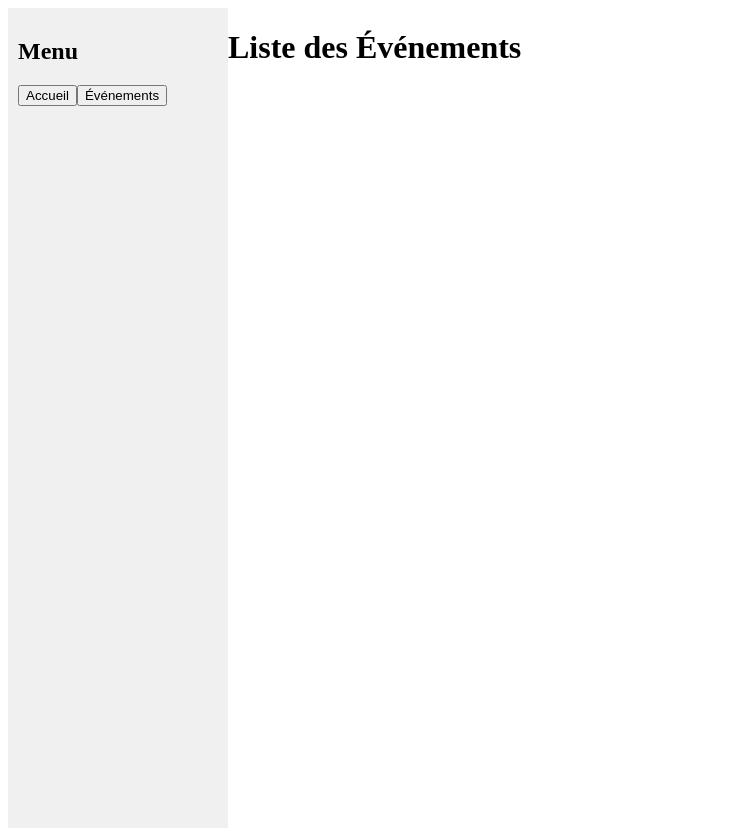
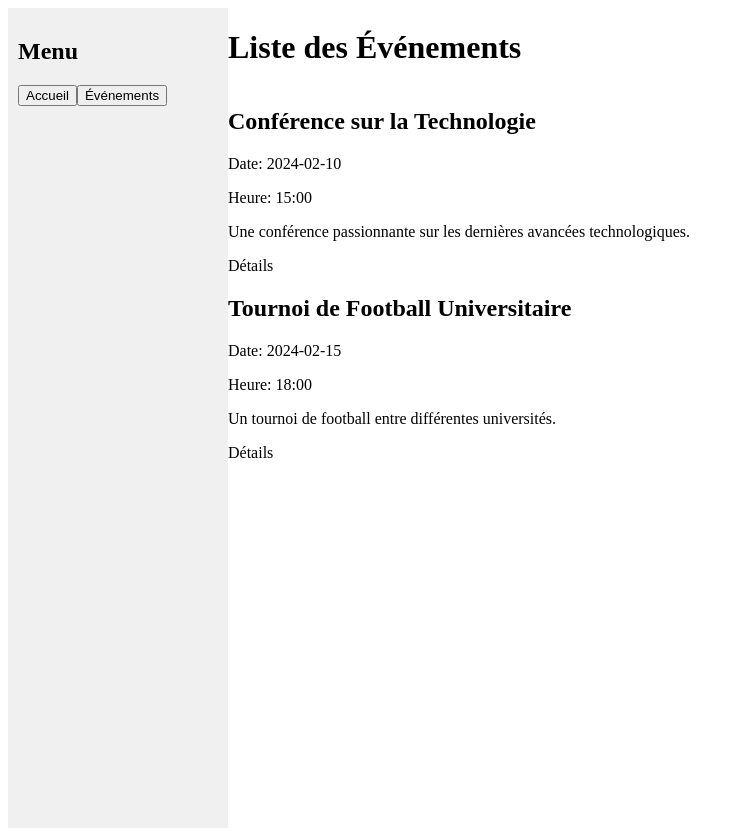
Before and after one commit to LeRoiJeanKing/protutore, a Next.js app: page /events in a window 1280 px wide. Shown: the whole page, without its empty margins (0-741 px from the left). Built offline with nearby package versions, Linux system fonts and the light colour scheme.

Commit message:
eventttt

```diff
--- a/pages/events.js
+++ b/pages/events.js
@@ -1,12 +1,56 @@
 // Import des modules nécessaires
-import React from 'react';
+import React, { useState } from 'react';
+import EventCard from '../components/EventCard';
+import EventDetail from '../components/EventDetail';
 
 // Page Events
 const EventsPage = () => {
+  // Exemple de liste d'événements
+  const eventsData = [
+    {
+      id: 1,
+      name: 'Conférence sur la Technologie',
+      date: '2024-02-10',
+      time: '15:00',
+      description: 'Une conférence passionnante sur les dernières avancées technologiques.',
+      speakers: ['John Doe', 'Jane Smith'],
+      location: 'Salle de conférence A',
+    },
+    {
+      id: 2,
+      name: 'Tournoi de Football Universitaire',
+      date: '2024-02-15',
+      time: '18:00',
+      description: 'Un tournoi de football entre différentes universités.',
+      speakers: ['Patrick Sébastien'],
+      location: 'Stade Universitaire',
+    },
+    // Ajoute d'autres événements
+  ];
+
+  // État pour suivre l'événement sélectionné pour afficher les détails
+  const [selectedEvent, setSelectedEvent] = useState(null);
+
+  // Gestionnaire de clic pour afficher les détails d'un événement
+  const handleEventClick = (event) => {
+    setSelectedEvent(event);
+  };
+
   return (
     <div>
       <h1>Liste des Événements</h1>
-      {/* Ajoute ici la logique pour afficher la liste des événements */}
+      <div style={{ display: 'flex' }}>
+        {/* Affichage de la liste d'événements */}
+        <div style={{ marginRight: '20px' }}>
+          {eventsData.map((event) => (
+            <EventCard key={event.id} event={event} onClick={() => handleEventClick(event)} />
+          ))}
+        </div>
+        {/* Affichage des détails de l'événement sélectionné */}
+        <div>
+          {selectedEvent && <EventDetail event={selectedEvent} />}
+        </div>
+      </div>
     </div>
   );
 };
```
